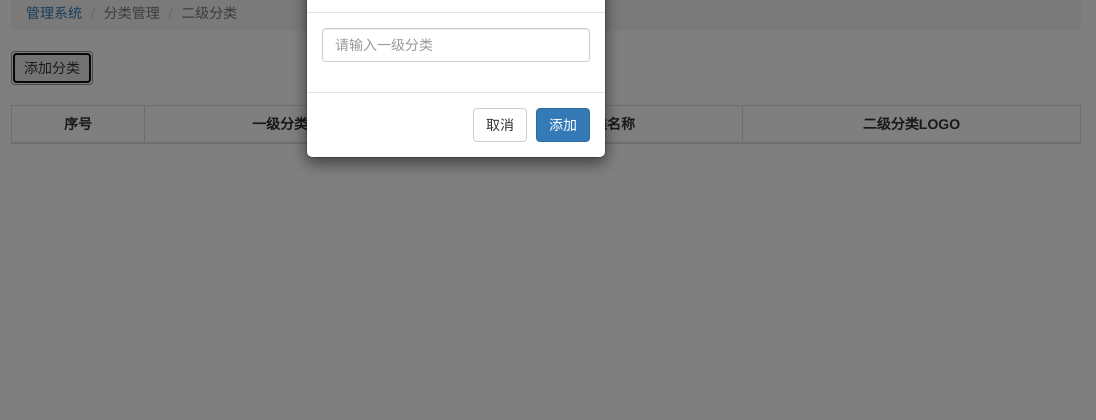
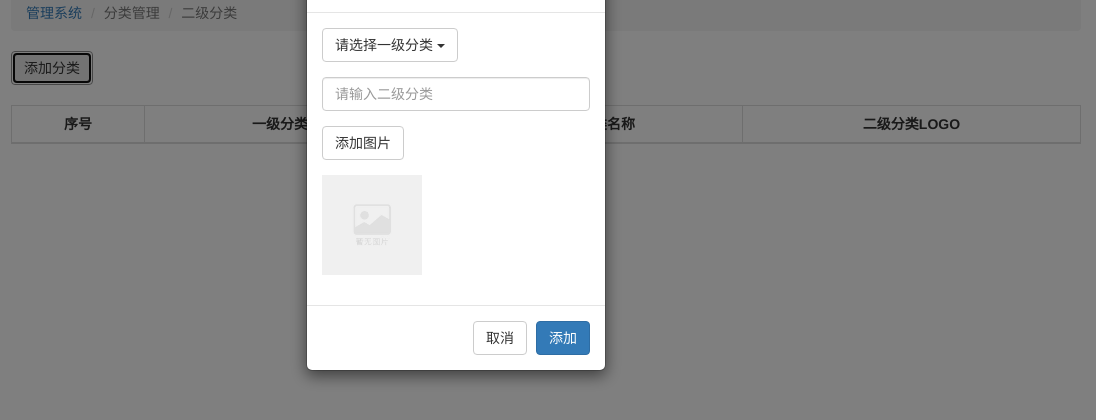
Before and after one commit to SimonZeki/letao, a plain HTML site: page second.html in a window 1280 px wide. Both pictures are taken after a click on the button "添加分类". Shown: the part 75-495 px from the top of the page, 184-1280 px from the left. Drawn offline with nearby package versions, Linux system fonts and the light colour scheme; files that its build step writes are made by us from their sources; no server answers.

Commit message:
二级页面模态框完成

```diff
--- a/js/second.js
+++ b/js/second.js
@@ -88,7 +88,7 @@ $(function () {
          var result = data.result; // 后台返回的结果
          // 获取图片地址, 赋值给 img 的 src
          var picUrl = result.picAddr;
-         $('#imgBox img').attr("src", picUrl);
+         $('.img_Box img').attr("src", picUrl);
 
          // 将图片地址赋值给隐藏域
          $('[name="brandLogo"]').val(picUrl);
--- a/second.html
+++ b/second.html
@@ -82,31 +82,65 @@
 
 
     </div>
-
-
-
   </div>
 
   <!-- 添加分类的模态框 -->
   <div class="modal fade" id="addModal">
     <div class="modal-dialog modal-sm">
       <div class="modal-content">
+
+        <form id="form">
           <div class="modal-header">
             <button type="button" class="close" data-dismiss="modal"><span>&times;</span></button>
             <h4 class="modal-title">添加分类</h4>
           </div>
+
           <div class="modal-body">
-          <form id="form">
             <div class="form-group">
-              <input type="text" class="form-control" placeholder="请输入一级分类" name="categoryName">
+              <!-- 下拉菜单 -->
+              <div class="dropdown">
+                <button class="btn btn-default dropdown-toggle" data-toggle="dropdown">
+                  请选择一级分类
+                  <span class="caret"></span>
+                </button>
+                <ul class="dropdown-menu" aria-labelledby="dLabel">
+                  <!-- 模板引擎渲染下拉效果 -->
+                </ul>
               </div>
-          </form>
+
+              <input type="hidden" name="categoryId">
+              <input type="hidden" name="hot" value="1">
+
             </div>
+
+            <div class="form-group">
+              <!-- class="form-control"是给表单input单独设置的表单控件样式，审查元素可得结论 -->
+              <input type="text" class="form-control" placeholder="请输入二级分类" name="brandName">
+            </div>
+
+            <div class="form-group">
+              <label for="fileupload" class="btn btn-default">添加图片</label>
+
+              <input type="file" id="fileupload" name="pic1" data-url="/category/addSecondCategoryPic" style="display: none;">
+            </div>
+
+            <div class="form-group">
+              <div class="img_Box">
+                <img src="./images/none.png" style="width: 100px;">
+
+                <input type="hidden" name="brandLogo">
+              </div>
+            </div>
+
+          </div>
+
           <div class="modal-footer">
             <button type="button" class="btn btn-default" data-dismiss="modal">取消</button>
             <!-- html5 新增 form 属性, 可以让表单外的按钮, 与表单关联起来(就相当于是写在了表单里面)-->
             <button type="submit" class="btn btn-primary" form="form">添加</button>
           </div>
+
+        </form>
       </div>
     </div>
   </div>
```
Also changed, not shown: images/none.png (added). Lines whose indentation alone changed are shown as unchanged.
